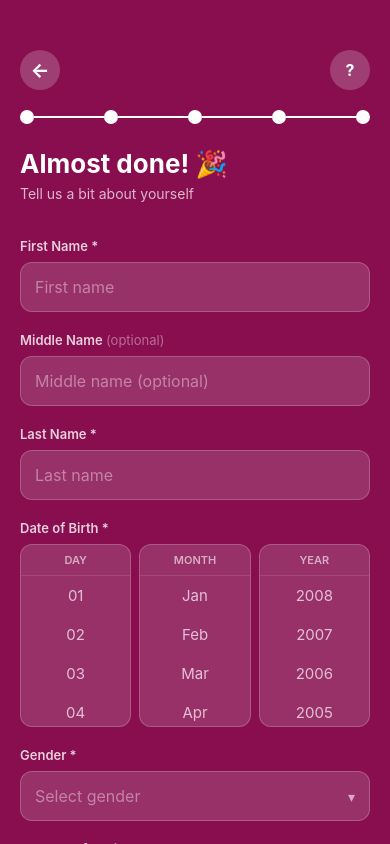
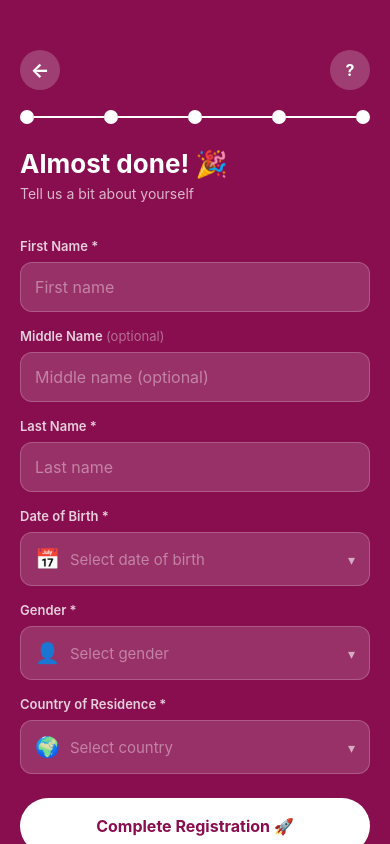
Before and after one commit to sendeasly/sendeasly-app, a React Native app: screen /PersonalDetails in a window 390 px wide. Built offline with nearby package versions, Linux system fonts and the light colour scheme; what react-native-worklets would draw is missing.

Commit message:
Rekebisha date picker ya DOB

```diff
--- a/screens/PersonalDetailsScreen.js
+++ b/screens/PersonalDetailsScreen.js
@@ -25,54 +25,51 @@ const nchiZote = [
   { code: 'AE', jina: 'UAE', bendera: '🇦🇪' },
 ];
 
+const miezi = ['January','February','March','April','May','June','July','August','September','October','November','December'];
 const jinsia = ['Male', 'Female', 'Prefer not to say'];
+const sasa = new Date().getFullYear();
+const miaka = Array.from({length: 82}, (_, i) => sasa - 18 - i);
+const siku = Array.from({length: 31}, (_, i) => i + 1);
 
 export default function PersonalDetailsScreen({ navigation, route }) {
   const { email, nywila, nchiYake, nchiTuma, simu } = route.params || {};
   const [jinaKwanza, setJinaKwanza] = useState('');
   const [jinaKati, setJinaKati] = useState('');
   const [jinaMwisho, setJinaMwisho] = useState('');
-  const [umri, setUmri] = useState('');
-  const [siku, setSiku] = useState(null);
-  const [mwezi, setMwezi] = useState(null);
-  const [mwaka, setMwaka] = useState(null);
   const [jinsiYake, setJinsiYake] = useState('');
   const [nchiChaguliwa, setNchiChaguliwa] = useState(nchiYake || null);
+  const [tarehe, setTarehe] = useState({ siku: null, mwezi: null, mwaka: null });
   const [modalNchi, setModalNchi] = useState(false);
   const [modalJinsi, setModalJinsi] = useState(false);
+  const [modalTarehe, setModalTarehe] = useState(false);
   const [inapakia, setInapakia] = useState(false);
   const [kosa, setKosa] = useState('');
+
+  const tareheMaandishi = tarehe.siku && tarehe.mwezi && tarehe.mwaka
+    ? `${String(tarehe.siku).padStart(2,'0')} ${miezi[tarehe.mwezi-1]} ${tarehe.mwaka}`
+    : null;
 
   async function kamilisha() {
     if (!jinaKwanza) { setKosa('First name is required'); return; }
     if (!jinaMwisho) { setKosa('Last name is required'); return; }
-    if (!siku || !mwezi || !mwaka) { setKosa('Please select your date of birth'); return; }
-    const umriHalisi = new Date().getFullYear() - mwaka;
-    if (umriHalisi < 18) { setKosa('You must be at least 18 years old'); return; }
-    const umri = umriHalisi.toString();
+    if (!tarehe.siku || !tarehe.mwezi || !tarehe.mwaka) { setKosa('Please select your date of birth'); return; }
     if (!jinsiYake) { setKosa('Please select your gender'); return; }
-
     setKosa('');
     setInapakia(true);
-
     try {
+      const umri = (sasa - tarehe.mwaka).toString();
       const jibu = await fetch('https://money-transfer-backend-production.up.railway.app/sajili', {
         method: 'POST',
         headers: { 'Content-Type': 'application/json' },
         body: JSON.stringify({
           jina: jinaKwanza + ' ' + jinaMwisho,
-          email,
-          nywila,
-          simu,
+          email, nywila, simu,
           nchiYake: nchiChaguliwa?.jina,
           nchiTuma: nchiTuma?.jina,
-          jinsi: jinsiYake,
-          umri,
+          jinsi: jinsiYake, umri,
         }),
       });
-
       const data = await jibu.json();
-
       if (jibu.ok) {
         await AsyncStorage.setItem('mtumiaji', JSON.stringify(data.mtumiaji));
         navigation.reset({ index: 0, routes: [{ name: 'Main' }] });
@@ -82,7 +79,6 @@ export default function PersonalDetailsScreen({ navigation, route }) {
     } catch (e) {
       setKosa('Network error. Please try again.');
     }
-
     setInapakia(false);
   }
 
@@ -90,23 +86,106 @@ export default function PersonalDetailsScreen({ navigation, route }) {
     <View style={styles.container}>
       <StatusBar barStyle="light-content" backgroundColor="#880e4f" />
 
+      {/* Modal Tarehe */}
+      <Modal visible={modalTarehe} transparent animationType="slide" onRequestClose={() => setModalTarehe(false)}>
+        <View style={styles.modalBg}>
+          <View style={styles.modalKadi}>
+            <Text style={styles.modalKichwa}>Select Date of Birth</Text>
+
+            <View style={styles.pickerRow}>
+              {/* Day */}
+              <View style={styles.pickerCol}>
+                <Text style={styles.pickerLebo}>Day</Text>
+                <FlatList
+                  data={siku}
+                  keyExtractor={i => i.toString()}
+                  showsVerticalScrollIndicator={false}
+                  style={styles.pickerList}
+                  renderItem={({item}) => (
+                    <TouchableOpacity
+                      style={[styles.pickerItem, tarehe.siku === item && styles.pickerItemChaguliwa]}
+                      onPress={() => setTarehe(p => ({...p, siku: item}))}
+                    >
+                      <Text style={[styles.pickerManeno, tarehe.siku === item && styles.pickerManenoChaguliwa]}>
+                        {String(item).padStart(2,'0')}
+                      </Text>
+                    </TouchableOpacity>
+                  )}
+                />
+              </View>
+
+              {/* Month */}
+              <View style={[styles.pickerCol, {flex: 1.8}]}>
+                <Text style={styles.pickerLebo}>Month</Text>
+                <FlatList
+                  data={miezi}
+                  keyExtractor={i => i}
+                  showsVerticalScrollIndicator={false}
+                  style={styles.pickerList}
+                  renderItem={({item, index}) => (
+                    <TouchableOpacity
+                      style={[styles.pickerItem, tarehe.mwezi === index+1 && styles.pickerItemChaguliwa]}
+                      onPress={() => setTarehe(p => ({...p, mwezi: index+1}))}
+                    >
+                      <Text style={[styles.pickerManeno, tarehe.mwezi === index+1 && styles.pickerManenoChaguliwa]}>
+                        {item}
+                      </Text>
+                    </TouchableOpacity>
+                  )}
+                />
+              </View>
+
+              {/* Year */}
+              <View style={styles.pickerCol}>
+                <Text style={styles.pickerLebo}>Year</Text>
+                <FlatList
+                  data={miaka}
+                  keyExtractor={i => i.toString()}
+                  showsVerticalScrollIndicator={false}
+                  style={styles.pickerList}
+                  renderItem={({item}) => (
+                    <TouchableOpacity
+                      style={[styles.pickerItem, tarehe.mwaka === item && styles.pickerItemChaguliwa]}
+                      onPress={() => setTarehe(p => ({...p, mwaka: item}))}
+                    >
+                      <Text style={[styles.pickerManeno, tarehe.mwaka === item && styles.pickerManenoChaguliwa]}>
+                        {item}
+                      </Text>
+                    </TouchableOpacity>
+                  )}
+                />
+              </View>
+            </View>
+
+            <TouchableOpacity
+              style={styles.modalKitufe}
+              onPress={() => setModalTarehe(false)}
+            >
+              <Text style={styles.modalKitufeManeno}>
+                {tareheMaandishi ? 'Confirm — ' + tareheMaandishi : 'Confirm'}
+              </Text>
+            </TouchableOpacity>
+          </View>
+        </View>
+      </Modal>
+
       {/* Modal Nchi */}
       <Modal visible={modalNchi} transparent animationType="slide" onRequestClose={() => setModalNchi(false)}>
         <View style={styles.modalBg}>
           <View style={styles.modalKadi}>
-            <Text style={styles.modalKichwa}>Select Country of Residence</Text>
+            <Text style={styles.modalKichwa}>Country of Residence</Text>
             <FlatList
               data={nchiZote}
               keyExtractor={item => item.code}
-              renderItem={({ item }) => (
+              renderItem={({item}) => (
                 <TouchableOpacity
-                  style={styles.modalItem}
+                  style={[styles.nchiItem, nchiChaguliwa?.code === item.code && styles.nchiItemChaguliwa]}
                   onPress={() => { setNchiChaguliwa(item); setModalNchi(false); }}
                 >
-                  <Text style={styles.modalBendera}>{item.bendera}</Text>
-                  <Text style={styles.modalJina}>{item.jina}</Text>
+                  <Text style={styles.nchiBendera}>{item.bendera}</Text>
+                  <Text style={styles.nchiJina}>{item.jina}</Text>
                   {nchiChaguliwa?.code === item.code && (
-                    <Text style={{ color: '#880e4f', fontWeight: 'bold' }}>✓</Text>
+                    <Text style={styles.check}>✓</Text>
                   )}
                 </TouchableOpacity>
               )}
@@ -126,11 +205,11 @@ export default function PersonalDetailsScreen({ navigation, route }) {
             {jinsia.map(j => (
               <TouchableOpacity
                 key={j}
-                style={styles.modalItem}
+                style={[styles.nchiItem, jinsiYake === j && styles.nchiItemChaguliwa]}
                 onPress={() => { setJinsiYake(j); setModalJinsi(false); }}
               >
-                <Text style={styles.modalJina}>{j}</Text>
-                {jinsiYake === j && <Text style={{ color: '#880e4f', fontWeight: 'bold' }}>✓</Text>}
+                <Text style={styles.nchiJina}>{j}</Text>
+                {jinsiYake === j && <Text style={styles.check}>✓</Text>}
               </TouchableOpacity>
             ))}
             <TouchableOpacity style={styles.modalFunga} onPress={() => setModalJinsi(false)}>
@@ -171,7 +250,6 @@ export default function PersonalDetailsScreen({ navigation, route }) {
 
         <View style={styles.form}>
 
-          {/* First Name */}
           <Text style={styles.lebo}>First Name *</Text>
           <View style={styles.ingizoWrapper}>
             <TextInput
@@ -183,7 +261,6 @@ export default function PersonalDetailsScreen({ navigation, route }) {
             />
           </View>
 
-          {/* Middle Name */}
           <Text style={styles.lebo}>Middle Name <Text style={styles.optional}>(optional)</Text></Text>
           <View style={styles.ingizoWrapper}>
             <TextInput
@@ -195,7 +272,6 @@ export default function PersonalDetailsScreen({ navigation, route }) {
             />
           </View>
 
-          {/* Last Name */}
           <Text style={styles.lebo}>Last Name *</Text>
           <View style={styles.ingizoWrapper}>
             <TextInput
@@ -207,78 +283,29 @@ export default function PersonalDetailsScreen({ navigation, route }) {
             />
           </View>
 
-          {/* Date of Birth */}
           <Text style={styles.lebo}>Date of Birth *</Text>
-          <View style={styles.dateWrapper}>
-            {/* Day */}
-            <View style={styles.dateBox}>
-              <Text style={styles.dateLebo}>Day</Text>
-              <ScrollView style={styles.dateScroll} showsVerticalScrollIndicator={false}>
-                {Array.from({length: 31}, (_, i) => i + 1).map(d => (
-                  <TouchableOpacity
-                    key={d}
-                    style={[styles.dateItem, siku === d && styles.dateItemChaguliwa]}
-                    onPress={() => setSiku(d)}
-                  >
-                    <Text style={[styles.dateManeno, siku === d && styles.dateManenoChaguliwa]}>
-                      {String(d).padStart(2, '0')}
-                    </Text>
-                  </TouchableOpacity>
-                ))}
-              </ScrollView>
-            </View>
+          <TouchableOpacity style={styles.dropdownWrapper} onPress={() => setModalTarehe(true)}>
+            <Text style={styles.calendarIcon}>📅</Text>
+            <Text style={[styles.dropdownManeno, !tareheMaandishi && styles.placeholder]}>
+              {tareheMaandishi || 'Select date of birth'}
+            </Text>
+            <Text style={styles.chevron}>▾</Text>
+          </TouchableOpacity>
 
-            {/* Month */}
-            <View style={styles.dateBox}>
-              <Text style={styles.dateLebo}>Month</Text>
-              <ScrollView style={styles.dateScroll} showsVerticalScrollIndicator={false}>
-                {['Jan','Feb','Mar','Apr','May','Jun','Jul','Aug','Sep','Oct','Nov','Dec'].map((m, i) => (
-                  <TouchableOpacity
-                    key={m}
-                    style={[styles.dateItem, mwezi === i+1 && styles.dateItemChaguliwa]}
-                    onPress={() => setMwezi(i+1)}
-                  >
-                    <Text style={[styles.dateManeno, mwezi === i+1 && styles.dateManenoChaguliwa]}>
-                      {m}
-                    </Text>
-                  </TouchableOpacity>
-                ))}
-              </ScrollView>
-            </View>
-
-            {/* Year */}
-            <View style={styles.dateBox}>
-              <Text style={styles.dateLebo}>Year</Text>
-              <ScrollView style={styles.dateScroll} showsVerticalScrollIndicator={false}>
-                {Array.from({length: 82}, (_, i) => new Date().getFullYear() - 18 - i).map(y => (
-                  <TouchableOpacity
-                    key={y}
-                    style={[styles.dateItem, mwaka === y && styles.dateItemChaguliwa]}
-                    onPress={() => setMwaka(y)}
-                  >
-                    <Text style={[styles.dateManeno, mwaka === y && styles.dateManenoChaguliwa]}>
-                      {y}
-                    </Text>
-                  </TouchableOpacity>
-                ))}
-              </ScrollView>
-            </View>
-          </View>
-
-          {/* Gender */}
           <Text style={styles.lebo}>Gender *</Text>
           <TouchableOpacity style={styles.dropdownWrapper} onPress={() => setModalJinsi(true)}>
+            <Text style={styles.calendarIcon}>👤</Text>
             <Text style={[styles.dropdownManeno, !jinsiYake && styles.placeholder]}>
               {jinsiYake || 'Select gender'}
             </Text>
             <Text style={styles.chevron}>▾</Text>
           </TouchableOpacity>
 
-          {/* Country of Residence */}
           <Text style={styles.lebo}>Country of Residence *</Text>
           <TouchableOpacity style={styles.dropdownWrapper} onPress={() => setModalNchi(true)}>
-            <Text style={styles.dropdownManeno}>
-              {nchiChaguliwa ? nchiChaguliwa.bendera + ' ' + nchiChaguliwa.jina : 'Select country'}
+            <Text style={styles.calendarIcon}>{nchiChaguliwa?.bendera || '🌍'}</Text>
+            <Text style={[styles.dropdownManeno, !nchiChaguliwa && styles.placeholder]}>
+              {nchiChaguliwa?.jina || 'Select country'}
             </Text>
             <Text style={styles.chevron}>▾</Text>
           </TouchableOpacity>
@@ -320,29 +347,40 @@ const styles = StyleSheet.create({
   form: { paddingHorizontal: 20 },
   lebo: { color: 'rgba(255,255,255,0.8)', fontSize: 13, fontWeight: '600', marginBottom: 8, marginTop: 16 },
   optional: { color: 'rgba(255,255,255,0.4)', fontWeight: '400' },
-  ingizoWrapper: { backgroundColor: 'rgba(255,255,255,0.15)', borderRadius: 12, borderWidth: 1, borderColor: 'rgba(255,255,255,0.2)', marginBottom: 4 },
+  ingizoWrapper: { backgroundColor: 'rgba(255,255,255,0.15)', borderRadius: 12, borderWidth: 1, borderColor: 'rgba(255,255,255,0.2)' },
   ingizo: { color: 'white', fontSize: 16, padding: 14 },
-  dropdownWrapper: { backgroundColor: 'rgba(255,255,255,0.15)', borderRadius: 12, borderWidth: 1, borderColor: 'rgba(255,255,255,0.2)', padding: 14, flexDirection: 'row', justifyContent: 'space-between', alignItems: 'center', marginBottom: 4 },
-  dropdownManeno: { color: 'white', fontSize: 16 },
+  dropdownWrapper: { backgroundColor: 'rgba(255,255,255,0.15)', borderRadius: 12, borderWidth: 1, borderColor: 'rgba(255,255,255,0.2)', padding: 14, flexDirection: 'row', alignItems: 'center', gap: 10 },
+  calendarIcon: { fontSize: 20 },
+  dropdownManeno: { flex: 1, color: 'white', fontSize: 15 },
   placeholder: { color: 'rgba(255,255,255,0.4)' },
   chevron: { color: 'rgba(255,255,255,0.6)', fontSize: 14 },
   continueKitufe: { backgroundColor: 'white', borderRadius: 30, padding: 18, alignItems: 'center', marginHorizontal: 20, marginTop: 24 },
   kitufeDisabled: { opacity: 0.7 },
   continueManeno: { color: '#880e4f', fontWeight: 'bold', fontSize: 16 },
-  modalBg: { flex: 1, backgroundColor: 'rgba(0,0,0,0.5)', justifyContent: 'flex-end' },
-  modalKadi: { backgroundColor: 'white', borderTopLeftRadius: 20, borderTopRightRadius: 20, padding: 20, maxHeight: '70%' },
-  modalKichwa: { fontSize: 18, fontWeight: 'bold', color: '#880e4f', marginBottom: 16, textAlign: 'center' },
-  modalItem: { flexDirection: 'row', alignItems: 'center', padding: 14, borderBottomWidth: 1, borderBottomColor: '#f5f5f5', gap: 12 },
-  modalBendera: { fontSize: 24 },
-  modalJina: { flex: 1, fontSize: 15, color: '#1a1a1a', fontWeight: '500' },
-  modalFunga: { backgroundColor: '#f5f5f5', borderRadius: 12, padding: 14, alignItems: 'center', marginTop: 12 },
-  modalFungaManeno: { color: '#880e4f', fontWeight: 'bold', fontSize: 16 },
-  dateWrapper: { flexDirection: 'row', gap: 8, marginBottom: 4 },
-  dateBox: { flex: 1, backgroundColor: 'rgba(255,255,255,0.15)', borderRadius: 12, borderWidth: 1, borderColor: 'rgba(255,255,255,0.2)', overflow: 'hidden' },
-  dateLebo: { color: 'rgba(255,255,255,0.6)', fontSize: 11, fontWeight: '600', textAlign: 'center', paddingVertical: 8, borderBottomWidth: 1, borderBottomColor: 'rgba(255,255,255,0.1)', textTransform: 'uppercase' },
-  dateScroll: { height: 150 },
-  dateItem: { paddingVertical: 10, alignItems: 'center' },
-  dateItemChaguliwa: { backgroundColor: 'rgba(255,255,255,0.25)' },
-  dateManeno: { color: 'rgba(255,255,255,0.7)', fontSize: 15 },
-  dateManenoChaguliwa: { color: 'white', fontWeight: 'bold', fontSize: 16 },
+
+  // Modal
+  modalBg: { flex: 1, backgroundColor: 'rgba(0,0,0,0.6)', justifyContent: 'flex-end' },
+  modalKadi: { backgroundColor: '#1a0a2e', borderTopLeftRadius: 24, borderTopRightRadius: 24, padding: 20, maxHeight: '80%' },
+  modalKichwa: { fontSize: 18, fontWeight: 'bold', color: 'white', marginBottom: 16, textAlign: 'center' },
+
+  // Date Picker
+  pickerRow: { flexDirection: 'row', gap: 8, marginBottom: 16 },
+  pickerCol: { flex: 1 },
+  pickerLebo: { color: 'rgba(255,255,255,0.5)', fontSize: 11, fontWeight: '600', textAlign: 'center', marginBottom: 8, textTransform: 'uppercase' },
+  pickerList: { height: 200 },
+  pickerItem: { paddingVertical: 12, paddingHorizontal: 4, alignItems: 'center', borderRadius: 8, marginBottom: 2 },
+  pickerItemChaguliwa: { backgroundColor: '#c2185b' },
+  pickerManeno: { color: 'rgba(255,255,255,0.6)', fontSize: 14 },
+  pickerManenoChaguliwa: { color: 'white', fontWeight: 'bold', fontSize: 15 },
+  modalKitufe: { backgroundColor: '#c2185b', borderRadius: 30, padding: 16, alignItems: 'center', marginTop: 8 },
+  modalKitufeManeno: { color: 'white', fontWeight: 'bold', fontSize: 15 },
+
+  // Country/Gender Modal
+  nchiItem: { flexDirection: 'row', alignItems: 'center', padding: 14, borderBottomWidth: 1, borderBottomColor: 'rgba(255,255,255,0.1)', gap: 12 },
+  nchiItemChaguliwa: { backgroundColor: 'rgba(194,24,91,0.3)' },
+  nchiBendera: { fontSize: 24 },
+  nchiJina: { flex: 1, fontSize: 15, color: 'white', fontWeight: '500' },
+  check: { color: '#c2185b', fontWeight: 'bold', fontSize: 18 },
+  modalFunga: { backgroundColor: 'rgba(255,255,255,0.1)', borderRadius: 12, padding: 14, alignItems: 'center', marginTop: 12 },
+  modalFungaManeno: { color: 'white', fontWeight: 'bold', fontSize: 16 },
 });
```
